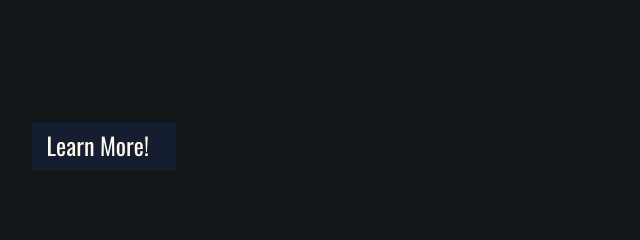
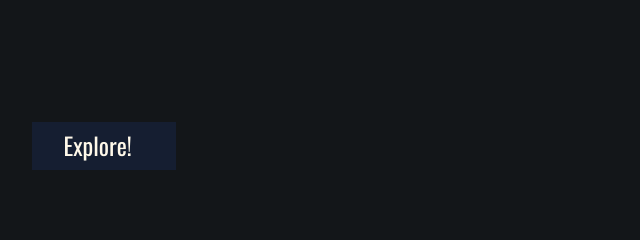
Before and after one commit to alexvargas000/Portfolio, a plain HTML site: page test-page.html in a window 1280 px wide. Shown: the part 1340-1580 px from the top of the page, 544-1184 px from the left. Drawn offline with nearby package versions, Linux system fonts and the light colour scheme.

Commit message:
Update test-page.html

```diff
--- a/test-page.html
+++ b/test-page.html
@@ -85,7 +85,7 @@
                 </model-viewer>
             </div>
             <div class="learn-more">
-                <a href="100Days.html">Learn More!</a>
+                <a href="100Days.html">Explore!</a>
                 <i class="arrow right"></i>
                </div>
         </div>
```
